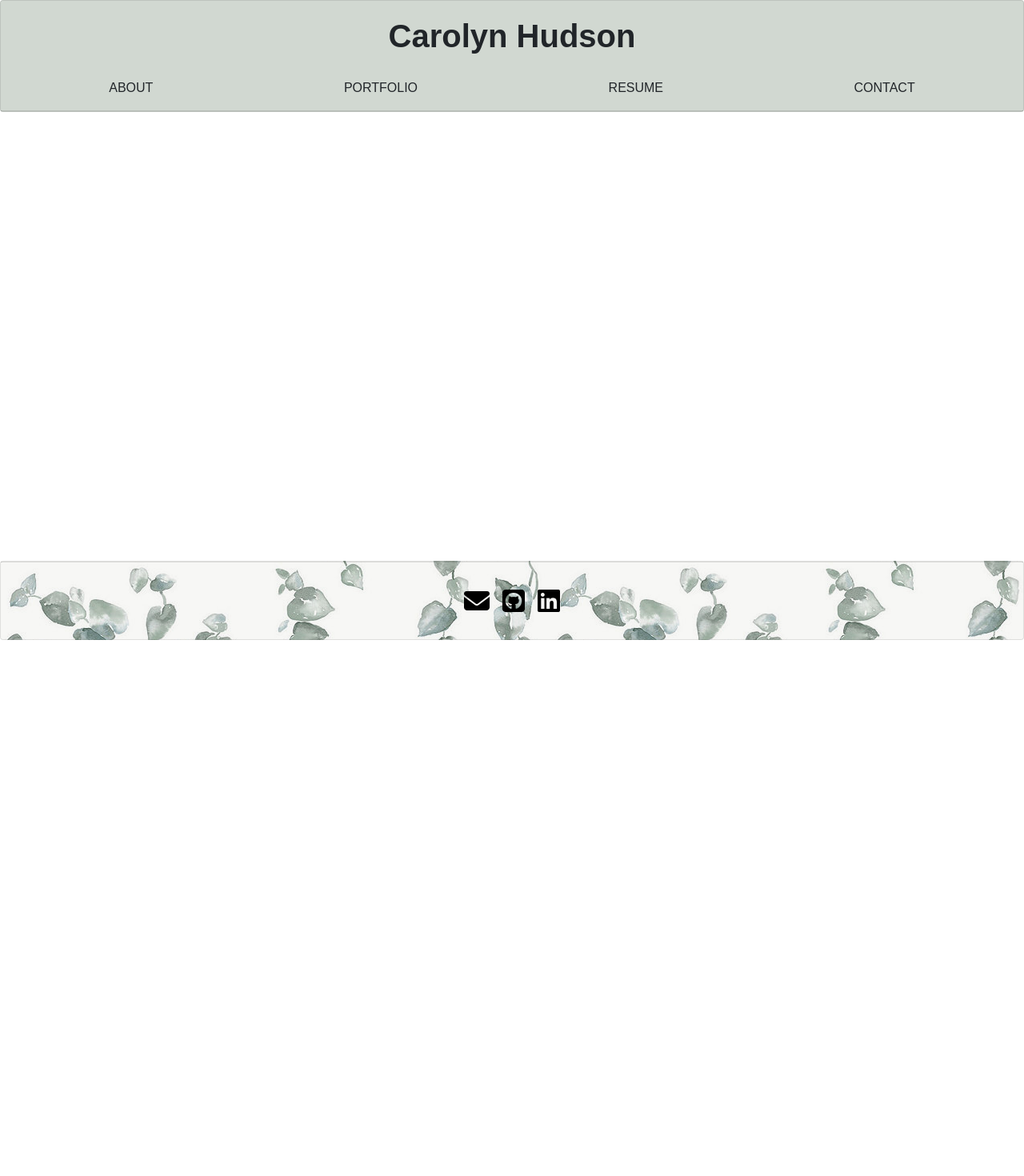
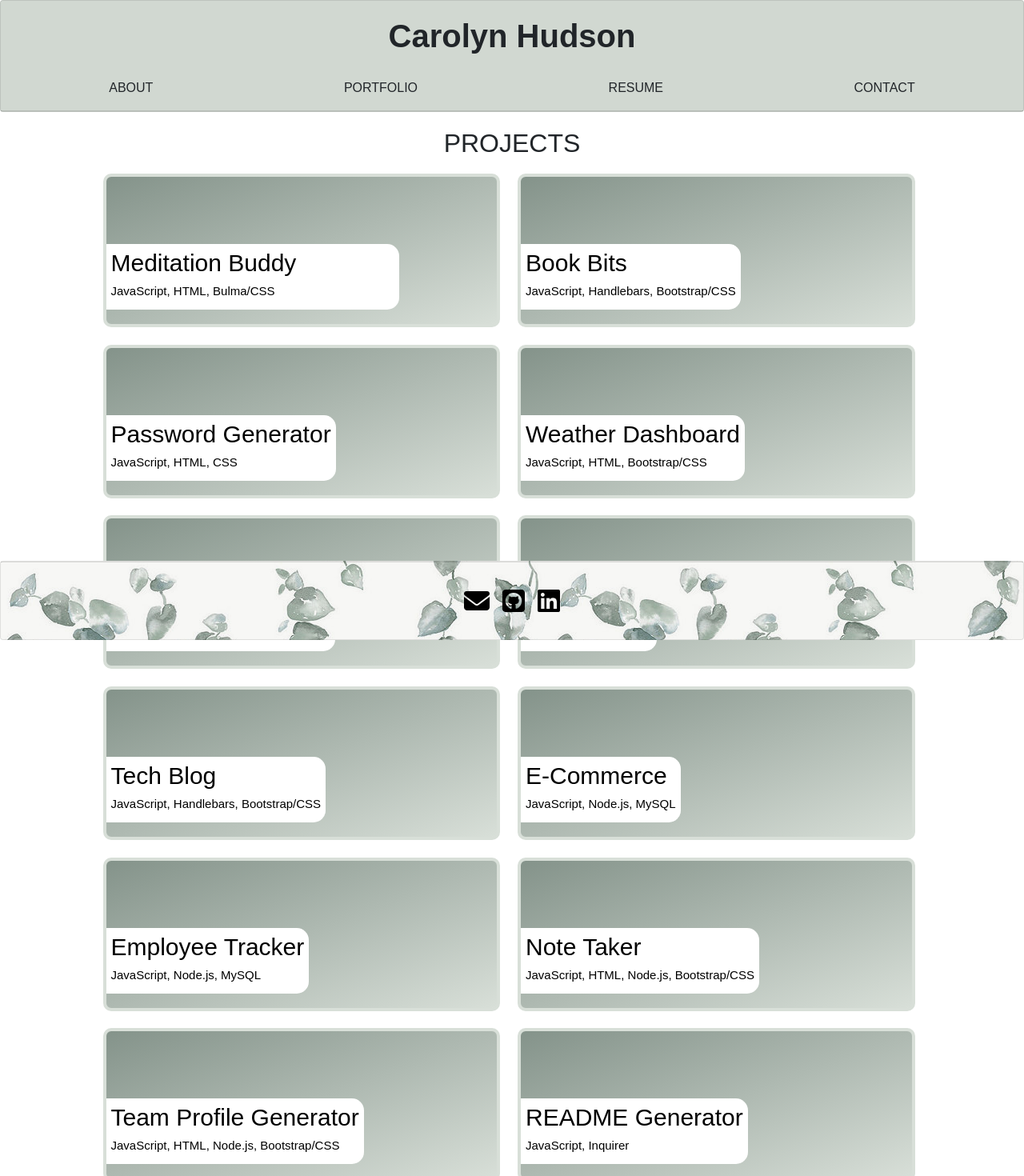
Before and after one commit to cghudson/portfolio-react, a React (Create React App) app: page /portfolio in a window 1280 px wide. Shown: the top 1470 px of the page at 80% size. Before the commit the page ends 800 px from the top, so only its background shows below. Built offline with nearby package versions, Linux system fonts and the light colour scheme.

Commit message:
add and style portfolio component

```diff
--- a/src/App.js
+++ b/src/App.js
@@ -2,7 +2,7 @@ import React from "react";
 import { BrowserRouter, Routes, Route } from "react-router-dom";
 import Footer from "./components/footer";
 import Header from "./components/header";
-import Project from "./components/project";
+import Portfolio from "./components/portfolio";
 import Home from "./components/home";
 import About from "./components/about";
 import Contact from "./components/contact";
@@ -16,7 +16,7 @@ function App() {
         <Routes>
           <Route path="/" element={<Home />} />
           <Route path="/about" element={<About />} />
-          <Route path="/project" element={<Project />} />
+          <Route path="/portfolio" element={<Portfolio />} />
           <Route path="/contact" element={<Contact />} />
           <Route path="/resume" element={<Resume />} />
         </Routes>
--- a/src/components/about.js
+++ b/src/components/about.js
@@ -1,33 +1,24 @@
-import React from 'react'
-import profilePicture from '../images/profile-picture.jpg'
+import React from "react";
+import profilePicture from "../images/profile-picture.jpg";
 
 function About() {
   return (
-        <div>
-            <section className="sections">
-        <aside>
-          <h2 id="about" className="section-title">
-            ABOUT ME
-          </h2>
-        </aside>
+    <div className='container'>
       <div className="about">
+        <h2>ABOUT ME</h2>
         <div className="about-info">
           <p>
-              Hello! My name is Carolyn. I am currently a Certified Veterinary
+            Hello, my name is Carolyn! I am currently a Certified Veterinary
             Nurse, but I am learning to code throught the University of
             Wisconsin Extended Campus. Stay tuned for updates!
           </p>
         </div>
-          <div className="profile-image">
-            <img
-              src={profilePicture}
-              alt="Carolyn Hudson with her dog, Oliver"
-            />
+        <div className="profile p-3">
+          <img src={profilePicture} alt="Carolyn Hudson with her dog, Oliver" />
         </div>
       </div>
-      </section>
     </div>
-    )
+  );
 }
 
-export default About
+export default About;
--- a/src/components/home.js
+++ b/src/components/home.js
@@ -4,7 +4,7 @@ import profilePicture from "../images/profile-picture.jpg";
 
 function Home() {
   return (
-    <div className="home">
+    <div className="home container">
       <div className="greeting">
         <h2>Welcome to my portfolio!</h2>
         <NavLink to="/project">
--- /dev/null
+++ b/src/components/portfolio.js
@@ -0,0 +1,155 @@
+import React from "react";
+
+function Portfolio() {
+  return (
+    <div className="container">
+      <aside>
+        <h2 className="title">PROJECTS</h2>
+      </aside>
+      <div className="work m-auto p-auto">
+        <a
+          href="https://mazattack1999.github.io/meditation-buddy/"
+          target="_blank"
+          className="project"
+          id="meditation-buddy"
+        >
+          <div className="banner container">
+            <h3 className="project-title">Meditation Buddy</h3>
+            <h6 className="project-info">JavaScript, HTML, Bulma/CSS</h6>
+          </div>
+        </a>
+        <a
+          href="https://book-bits-blog.herokuapp.com/"
+          target="_blank"
+          className="project"
+          id="book-bits"
+        >
+          <div className="banner">
+            <h3 className="project-title">Book Bits</h3>
+            <h6 className="project-info">
+              JavaScript, Handlebars, Bootstrap/CSS
+            </h6>
+          </div>
+        </a>
+        <a
+          href="https://cghudson.github.io/password-generator/"
+          target="_blank"
+          className="project"
+          id="password-generator"
+        >
+          <div className="banner">
+            <h3 className="project-title">Password Generator</h3>
+            <h6 className="project-info">JavaScript, HTML, CSS</h6>
+          </div>
+        </a>
+        <a
+          href="https://cghudson.github.io/weather-dashboard/"
+          target="_blank"
+          className="project"
+          id="weather-dashboard"
+        >
+          <div className="banner">
+            <h3 className="project-title">Weather Dashboard</h3>
+            <h6 className="project-info">JavaScript, HTML, Bootstrap/CSS</h6>
+          </div>
+        </a>
+        <a
+          href="https://cghudson.github.io/work-day-scheduler/"
+          target="_blank"
+          className="project"
+          id="work-day-scheduler"
+        >
+          <div className="banner">
+            <h3 className="project-title">Work Day Scheduler</h3>
+            <h6 className="project-info">JavaScript, HTML, Bootstrap/CSS</h6>
+          </div>
+        </a>
+        <a
+          href="https://cghudson.github.io/code-quiz/"
+          target="_blank"
+          className="project"
+          id="code-quiz"
+        >
+          <div className="banner">
+            <h3 className="project-title">Code Quiz</h3>
+            <h6 className="project-info">JavaScript, HTML, CSS</h6>
+          </div>
+        </a>
+        <a
+          href="https://carolyn-tech-blog.herokuapp.com/"
+          target="_blank"
+          className="project"
+          id="tech-blog"
+        >
+          <div className="banner">
+            <h3 className="project-title">Tech Blog</h3>
+            <h6 className="project-info">
+              JavaScript, Handlebars, Bootstrap/CSS
+            </h6>
+          </div>
+        </a>
+        <a
+          href="https://github.com/cghudson/e-commerce"
+          target="_blank"
+          className="project"
+          id="e-commerce"
+        >
+          <div className="banner">
+            <h3 className="project-title">E-Commerce</h3>
+            <h6 className="project-info">JavaScript, Node.js, MySQL</h6>
+          </div>
+        </a>
+        <a
+          href="https://github.com/cghudson/employee-tracker"
+          target="_blank"
+          className="project"
+          id="employee-tracker"
+        >
+          <div className="banner">
+            <h3 className="project-title">Employee Tracker</h3>
+            <h6 className="project-info">JavaScript, Node.js, MySQL</h6>
+          </div>
+        </a>
+        <a
+          href="https://carolyn-note-taker.herokuapp.com/"
+          target="_blank"
+          className="project"
+          id="note-taker"
+        >
+          <div className="banner">
+            <h3 className="project-title">Note Taker</h3>
+            <h6 className="project-info">
+              JavaScript, HTML, Node.js, Bootstrap/CSS
+            </h6>
+          </div>
+        </a>
+        <a
+          href="https://github.com/cghudson/team-profile-generator"
+          target="_blank"
+          className="project"
+          id="team-profile-generator"
+        >
+          <div className="banner">
+            <h3 className="project-title">Team Profile Generator</h3>
+            <h6 className="project-info">
+              JavaScript, HTML, Node.js, Bootstrap/CSS
+            </h6>
+          </div>
+        </a>
+        <a
+          href="https://github.com/cghudson/readme-generator"
+          target="_blank"
+          className="project"
+          id="readme-generator"
+        >
+          <div className="banner">
+            <h3 className="project-title">README Generator</h3>
+            <h6 className="project-info">JavaScript, Inquirer</h6>
+          </div>
+        </a>
+      </div>
+    </div>
+  );
+}
+
+export default Portfolio;
--- a/src/components/project.js
+++ /dev/null
@@ -1,9 +0,0 @@
-import React from 'react'
-
-function Project() {
-    return (
-        <div></div>
-    )
-}
-
-export default Project
--- a/src/style.css
+++ b/src/style.css
@@ -19,7 +19,6 @@ body {
 .home {
   display: flex;
   flex-flow: row wrap;
-  /* align-items: center; */
 }
 
 .greeting {
@@ -68,6 +67,158 @@ li:hover {
 }
 /* end navigation style */
 
+/* about style */
+.about {
+  text-align: center;
+}
+.about-info {
+  text-align: center;
+}
+/* end about style */
+
+/* project style */
+.work {
+  display: flex;
+  flex-wrap: wrap;
+  justify-content: flex-start;
+  max-width: 1200px;
+  padding-left: 3.2%;
+}
+
+.work a {
+  text-decoration: none;
+  color: var(--primary-color);
+}
+
+.title {
+  text-align: center;
+}
+
+.project {
+  display: flex;
+  justify-content: center;
+  align-items: center;
+  flex-wrap: wrap;
+  background: var(--dark-color);
+  margin: 1%;
+  width: 46%;
+  height: 12em;
+  border: 4px solid var(--secondary-color);
+  border-radius: 10px;
+  position: relative;
+  /* background-color:#425738; */
+  background-image: linear-gradient(
+    to bottom right,
+    var(--primary-color),
+    var(--secondary-color)
+  );
+}
+
+.banner {
+  position: absolute;
+  bottom: 18px;
+  left: 0;
+  background: white;
+  color: black;
+  font-weight: bold;
+  padding: 6px;
+  border-radius: 0px 15px 15px 0px;
+  max-width: 75%;
+  max-height: 55%;
+}
+
+.project-title {
+  /* font-size: 2.0vw; */
+  font-size: 30px;
+}
+
+.project-info {
+  /* font-size: 1.0vw; */
+  font-size: 15px;
+}
+
+.project:hover {
+  border-color: var(--primary-color);
+}
+
+.banner:hover {
+  background: var(--dark-color);
+  color: white;
+}
+
+#meditation-buddy:hover {
+  background-image: url(./images/meditation-buddy.jpg);
+  background-size: cover;
+  background-position: center;
+}
+
+#book-bits:hover {
+  background-image: url(./images/book-bits.jpg);
+  background-size: cover;
+  background-position: center;
+}
+
+#password-generator:hover {
+  background-image: url(./images/password-generator.png);
+  background-size: cover;
+  background-position: center;
+}
+
+#weather-dashboard:hover {
+  background-image: url(./images/weather-dashboard.jpg);
+  background-size: cover;
+  background-position: center;
+}
+
+#work-day-scheduler:hover {
+  background-image: url(./images/work-day-scheduler.jpg);
+  background-size: cover;
+  background-position: center;
+}
+
+#code-quiz:hover {
+  background-image: url(./images/code-quiz.jpg);
+  background-size: cover;
+  background-position: center;
+}
+
+#tech-blog:hover {
+  background-image: url(./images/tech-blog.jpg);
+  background-size: cover;
+  background-position: center;
+}
+
+#e-commerce:hover {
+  background-image: url(./images/e-commerce.jpg);
+  background-size: cover;
+  background-position: center;
+}
+
+#employee-tracker:hover {
+  background-image: url(./images/employee-tracker.jpg);
+  background-size: cover;
+  background-position: center;
+}
+
+#note-taker:hover {
+  background-image: url(./images/note-taker.jpeg);
+  background-size: cover;
+  background-position: center;
+}
+
+#team-profile-generator:hover {
+  background-image: url(./images/team-profile-generator.jpg);
+  background-size: cover;
+  background-position: center;
+}
+
+#readme-generator:hover {
+  background-image: url(./images/readme-generator.jpg);
+  background-size: cover;
+  background-position: center;
+}
+/* end project style */
+
 /* footer style */
 footer {
   background-image: url(./images/leaf-banner.jpg);
@@ -85,3 +236,87 @@ a:hover {
   color: var(--dark-color);
 }
 /* end footer style */
+
+/* media queries */
+@media (max-width: 1024px) {
+  .project-title {
+    font-size: 2vw;
+  }
+
+  .project-info {
+    font-size: 1.5vw;
+  }
+}
+
+@media (max-width: 767px) {
+  .project-title {
+    font-size: 2.5vw;
+  }
+
+  .project-info {
+    font-size: 1.9vw;
+  }
+
+  /* .banner {
+        width: 70%;
+      } */
+
+  /* header {
+      display: flex;
+      flex-direction: column;
+    } */
+
+  /* #about {
+      text-align: right;
+    } */
+
+  /* .about {
+      display: inline-block;
+    } */
+
+  /* .profile-image {
+      float: left;
+    }
+   */
+  /* .work {
+      display: inline-block;
+    } */
+
+  /* .project {
+      display: flex;
+      max-width: 90%;
+      display: inline-block;
+    }
+   */
+  /* .contact {
+      display: flex;
+      flex-direction: column;
+    } */
+}
+
+@media (max-width: 575px) {
+  .project-title {
+    font-size: 3vw;
+  }
+
+  .project-info {
+    font-size: 2.2vw;
+  }
+
+  /* .banner {
+        width: 70%;
+      } */
+
+  /* .about {
+      display: inline-block;
+    } */
+
+  /* .profile-image {
+      float: left;
+    } */
+
+  /* .project {
+      max-width: 90%;
+    } */
+}
+/* end media queries */
```
Lines whose indentation alone changed are shown as unchanged.
